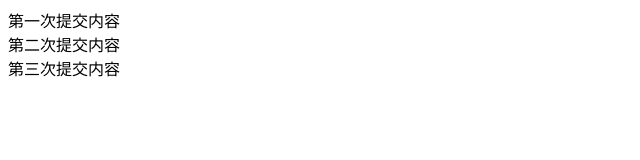
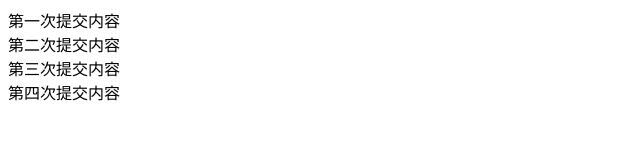
Before and after one commit to YCH-3ye/text1, a plain HTML site: page index.html in a window 1280 px wide. Shown: the whole page, without its empty margins (0-640 px from the left). Drawn offline with Linux system fonts and the light colour scheme.

Commit message:
第四次提交内容

```diff
--- a/index.html
+++ b/index.html
@@ -8,5 +8,6 @@
 	<div class="one">第一次提交内容</div>
 	<div class="two">第二次提交内容</div>
 	<div class="chree">第三次提交内容</div>
+	<div class="full">第四次提交内容</div>
 </body>
 </html>
```
